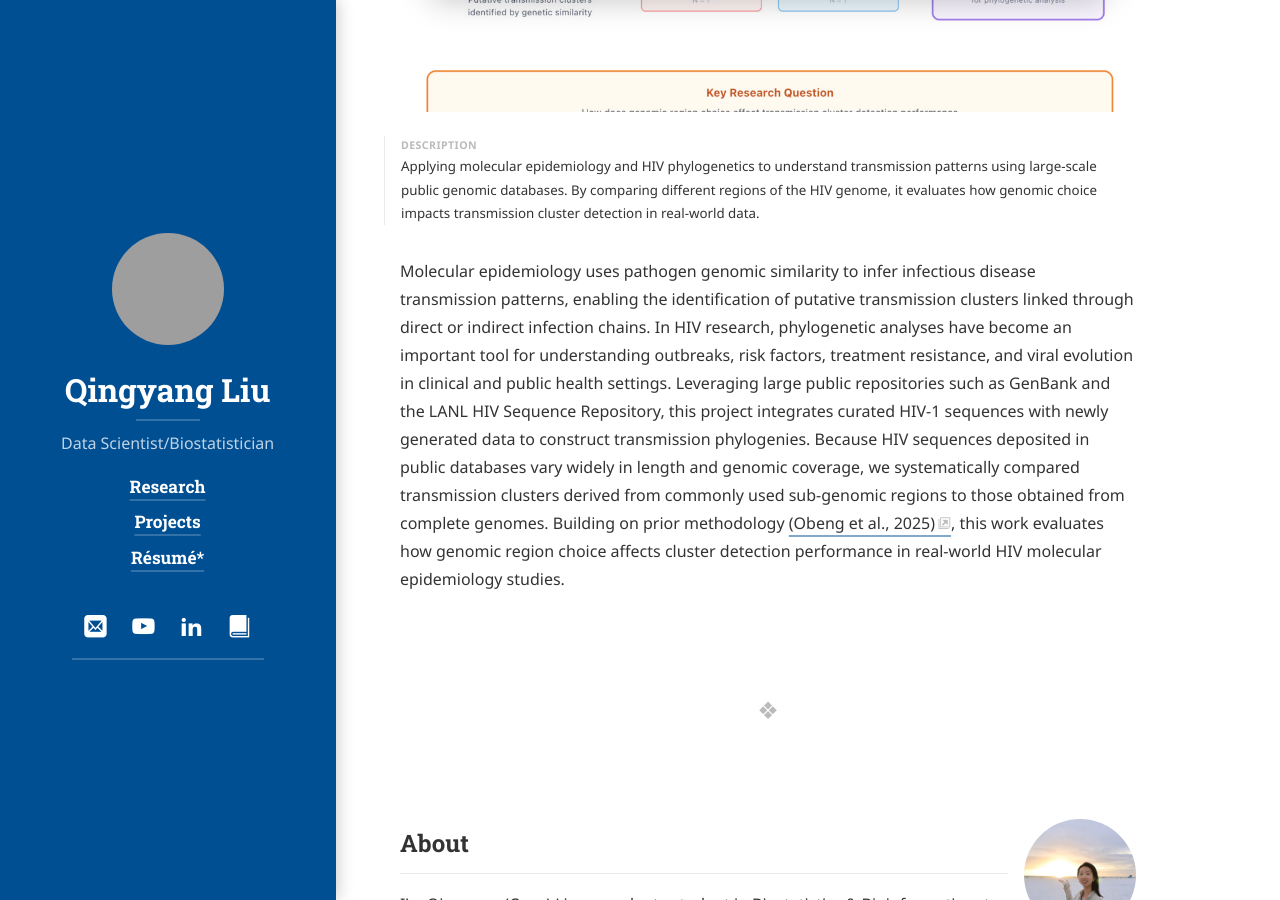
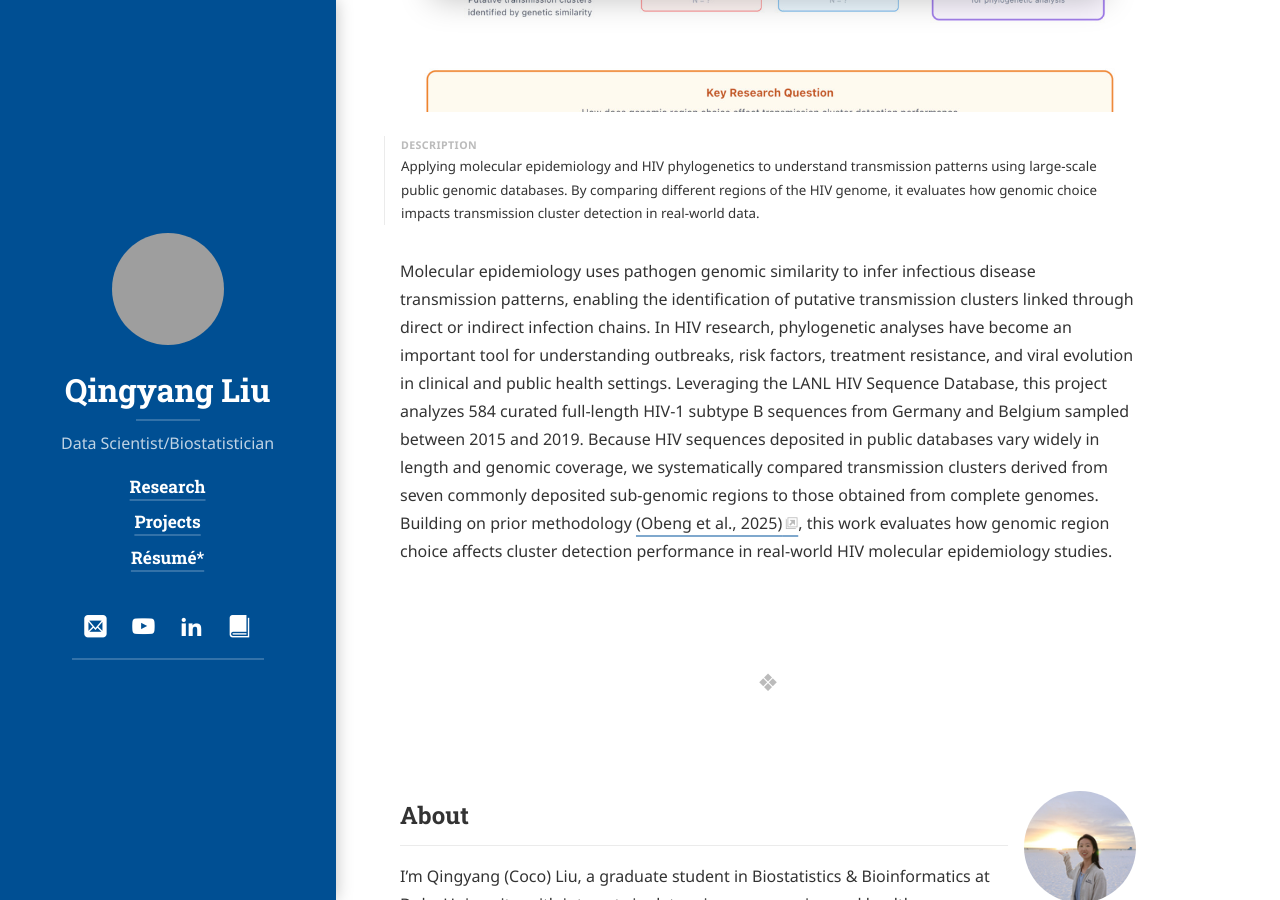
Before and after one commit to xxxco/xxxco.github.io, a Jekyll site: the page built from _research/HIV.md, in a window 1280 px wide and 900 px high, scrolled down 583 px. Built offline with Jekyll 4.4.1, drawn with Linux system fonts in a browser that asks for light colours; cached includes are drawn as plain includes; nearby versions of some CDN libraries; some web fonts are replaced; library files that are not in the unit come from our copies; grey boxes are pictures that could not be loaded.

Commit message:
updated research and resume

```diff
--- a/_research/HIV.md
+++ b/_research/HIV.md
@@ -21,6 +21,6 @@ theme_color: '#012169'
 sitemap: false
 ---
 
-Molecular epidemiology uses pathogen genomic similarity to infer infectious disease transmission patterns, enabling the identification of putative transmission clusters linked through direct or indirect infection chains. In HIV research, phylogenetic analyses have become an important tool for understanding outbreaks, risk factors, treatment resistance, and viral evolution in clinical and public health settings. Leveraging large public repositories such as GenBank and the LANL HIV Sequence Repository, this project integrates curated HIV-1 sequences with newly generated data to construct transmission phylogenies. Because HIV sequences deposited in public databases vary widely in length and genomic coverage, we systematically compared transmission clusters derived from commonly used sub-genomic regions to those obtained from complete genomes. Building on prior methodology [(Obeng et al., 2025)][Obeng], this work evaluates how genomic region choice affects cluster detection performance in real-world HIV molecular epidemiology studies.
+Molecular epidemiology uses pathogen genomic similarity to infer infectious disease transmission patterns, enabling the identification of putative transmission clusters linked through direct or indirect infection chains. In HIV research, phylogenetic analyses have become an important tool for understanding outbreaks, risk factors, treatment resistance, and viral evolution in clinical and public health settings. Leveraging the LANL HIV Sequence Database, this project analyzes 584 curated full-length HIV-1 subtype B sequences from Germany and Belgium sampled between 2015 and 2019. Because HIV sequences deposited in public databases vary widely in length and genomic coverage, we systematically compared transmission clusters derived from seven commonly deposited sub-genomic regions to those obtained from complete genomes. Building on prior methodology [(Obeng et al., 2025)][Obeng], this work evaluates how genomic region choice affects cluster detection performance in real-world HIV molecular epidemiology studies.
 
 [Obeng]: https://doi.org/10.1016/j.virol.2025.110558
```
Also changed, not shown: _research/rdgf.md (+2 -5 lines), 2 other files.
